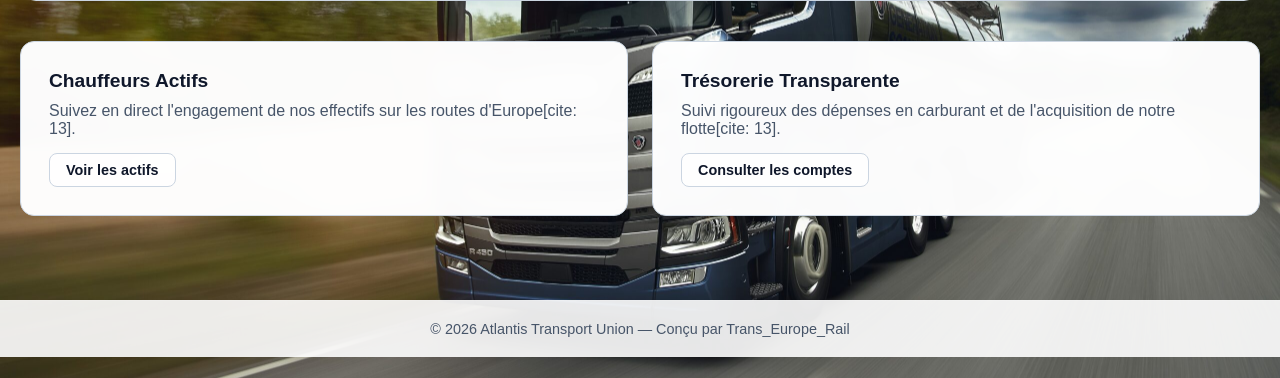
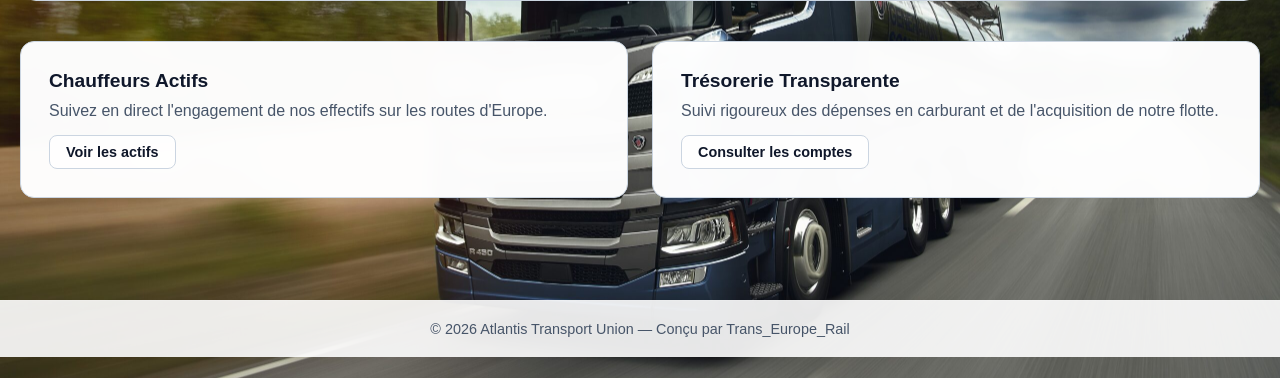
Before and after one commit to Trans-Europe-Rail/Atlantis-Transport-Union, a Flask app: page / in a window 1280 px wide. Shown: the part 381-759 px from the top of the page. Run offline with Flask 3, Linux system fonts and the light colour scheme.

Commit message:
Fix text formatting in index.html

```diff
--- a/templates/index.html
+++ b/templates/index.html
@@ -41,12 +41,12 @@
         <div class="grid" style="margin-top: 30px;">
             <div class="card">
                 <h3>Chauffeurs Actifs</h3>
-                <p style="color: var(--text-muted); margin-bottom: 15px;">Suivez en direct l'engagement de nos effectifs sur les routes d'Europe[cite: 13].</p>
+                <p style="color: var(--text-muted); margin-bottom: 15px;">Suivez en direct l'engagement de nos effectifs sur les routes d'Europe.</p>
                 <a href="/actifs" class="btn secondary" style="font-size: 0.9rem; padding: 8px 16px;">Voir les actifs</a>
             </div>
             <div class="card">
                 <h3>Trésorerie Transparente</h3>
-                <p style="color: var(--text-muted); margin-bottom: 15px;">Suivi rigoureux des dépenses en carburant et de l'acquisition de notre flotte[cite: 13].</p>
+                <p style="color: var(--text-muted); margin-bottom: 15px;">Suivi rigoureux des dépenses en carburant et de l'acquisition de notre flotte.</p>
                 <a href="/factures" class="btn secondary" style="font-size: 0.9rem; padding: 8px 16px;">Consulter les comptes</a>
             </div>
         </div>
```
